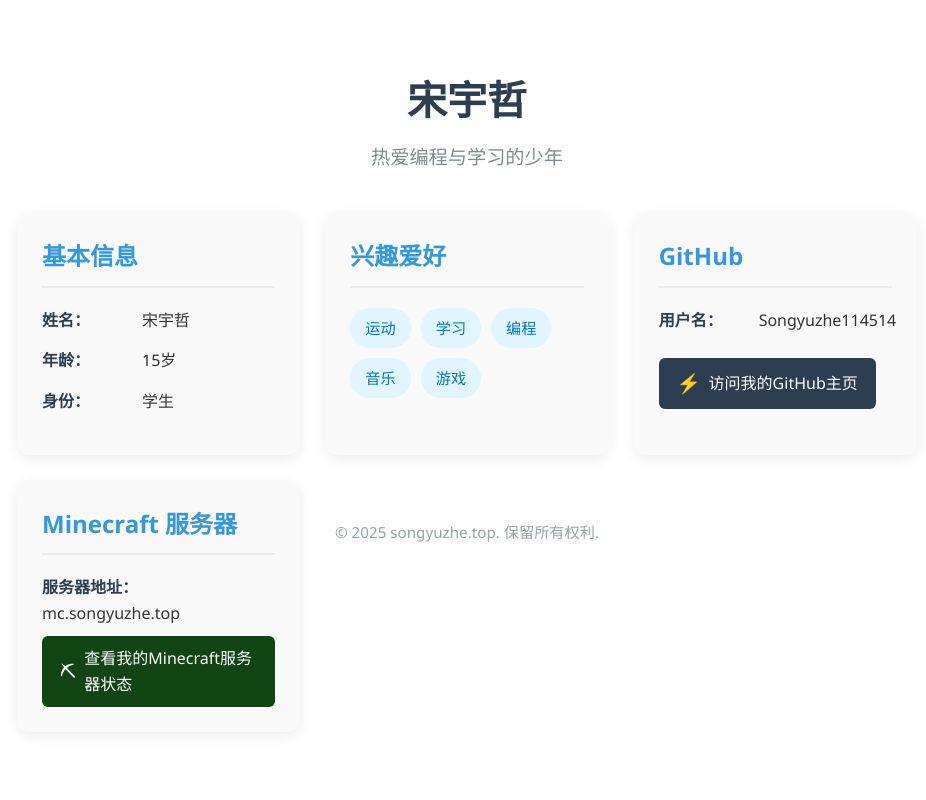
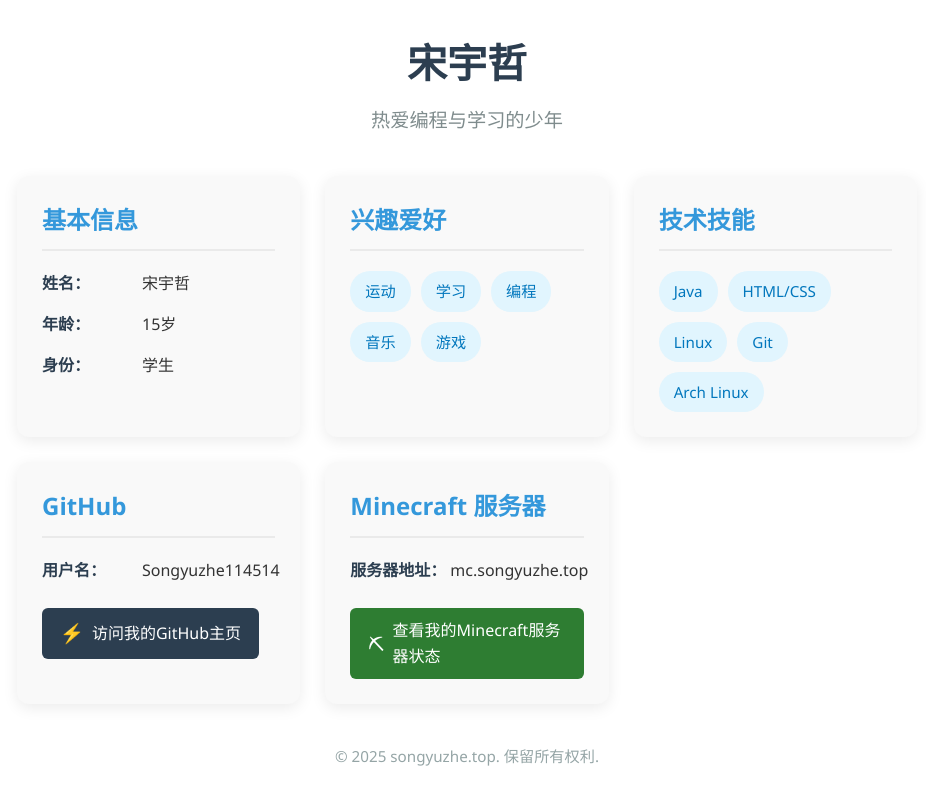
Before and after one commit to Songyuzhe114514/Songyuzhe114514.github.io, a plain HTML site: page index.html in a window 1280 px wide. Shown: the whole page, without its empty margins (173-1099 px from the left). Drawn offline with Linux system fonts and the light colour scheme.

Commit message:
更新 index.html

```diff
--- a/index.html
+++ b/index.html
@@ -82,13 +82,13 @@
 			color: #2c3e50;
 		}
 
-        .interests {
+		.interests, .skills {
 			display: flex;
 			flex-wrap: wrap;
 			gap: 10px;
 		}
 
-        .interest-tag {
+		.interest-tag, .skill-tag {
 			background-color: #e1f5fe;
 			color: #0277bd;
 			padding: 8px 15px;
@@ -96,10 +96,9 @@
 			font-size: 0.95rem;
 		}
 
-        .github-link {
+		.github-link, .minecraft-link {
 			display: inline-flex;
 			align-items: center;
-            background-color: #2c3e50;
 			color: white;
 			padding: 10px 18px;
 			border-radius: 6px;
@@ -108,28 +107,25 @@
 			transition: background-color 0.3s;
 		}
 
+		.github-link {
+			background-color: #2c3e50;
+		}
+
 		.github-link:hover {
 			background-color: #3498db;
 		}
 
-        .github-icon {
+		.minecraft-link {
+			background-color: #2e7d32;
+		}
+
+		.minecraft-link:hover {
+			background-color: #4caf50;
+		}
+
+		.github-icon, .minecraft-icon {
 			margin-right: 8px;
 			font-size: 1.2rem;
-        }
-        .minecraft-icon {
-            margin-right: 8px;
-            font-size: 1.2rem;
-        }
-        .minecraft-link {
-        display: inline-flex;
-            align-items: center;
-            background-color: #114514;
-            color: white;
-            padding: 10px 18px;
-            border-radius: 6px;
-            text-decoration: none;
-            margin-top: 10px;
-            transition: background-color 0.3s;
 		}
 
 		footer {
@@ -186,6 +182,17 @@
 			</div>
 
 			<div class="card">
+				<h2>技术技能</h2>
+				<div class="skills">
+					<span class="skill-tag">Java</span>
+					<span class="skill-tag">HTML/CSS</span>
+					<span class="skill-tag">Linux</span>
+					<span class="skill-tag">Git</span>
+					<span class="skill-tag">Arch Linux</span>
+				</div>
+			</div>
+
+			<div class="card">
 				<h2>GitHub</h2>
 				<div class="info-item">
 					<span class="info-label">用户名：</span>
@@ -196,14 +203,18 @@
 					<span>访问我的GitHub主页</span>
 				</a>
 			</div>
+
 			<div class="card">
 				<h2>Minecraft 服务器</h2>
+				<div class="info-item">
 					<span class="info-label">服务器地址：</span>
 					<span>mc.songyuzhe.top</span>
+				</div>
 				<a href="https://songyuzhe.top/mcs" class="minecraft-link" target="_blank">
 					<span class="minecraft-icon">⛏</span>
 					<span>查看我的Minecraft服务器状态</span>
 				</a>
+			</div>
 		</div>
 
 		<footer>
```
Lines whose indentation alone changed are shown as unchanged.
